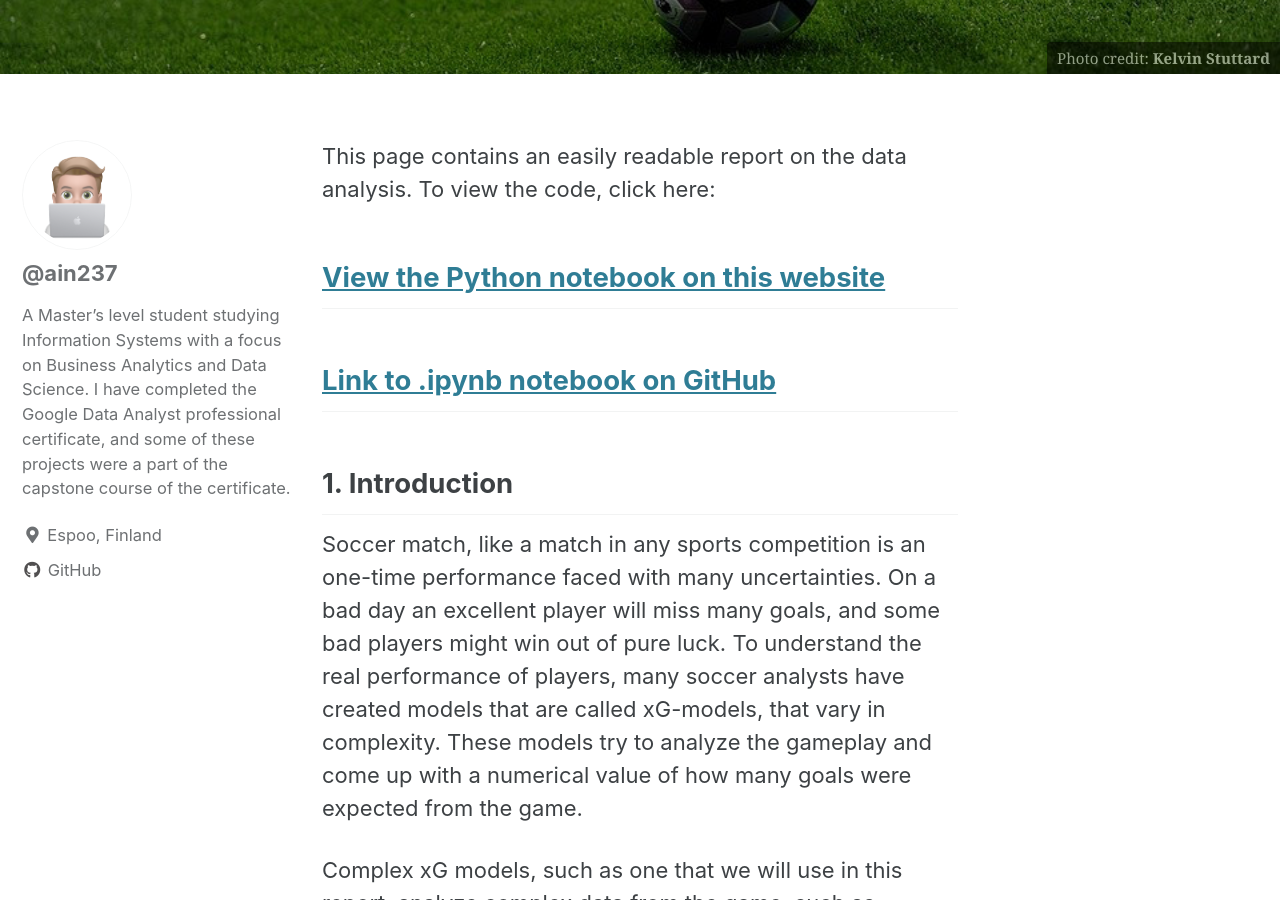
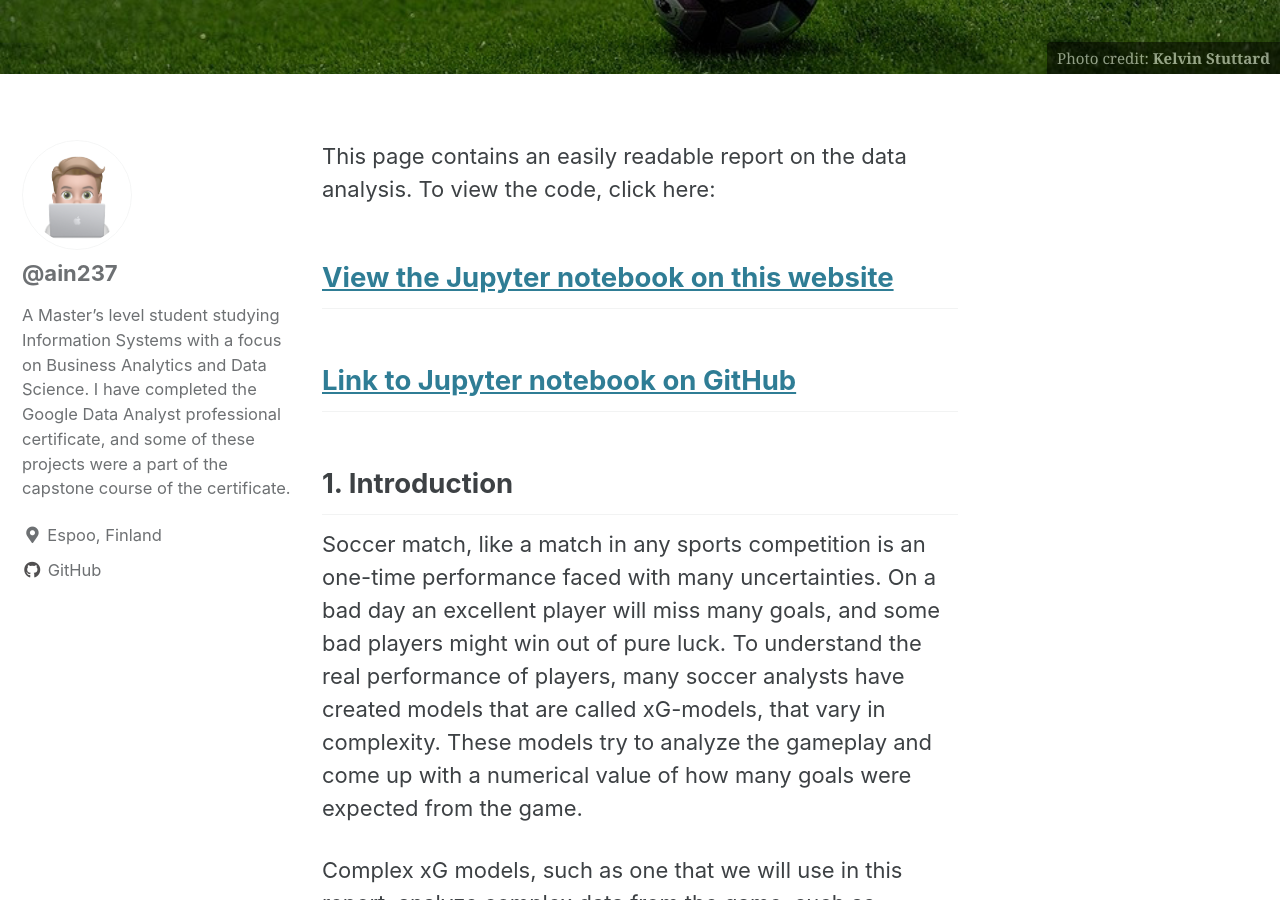
Before and after one commit to ain237/Portfolio, a Jekyll site: the page built from _posts/2021-08-01-xg-post.md, in a window 1280 px wide and 900 px high, scrolled down 336 px. Built offline with Jekyll 4.4.1, drawn with Linux system fonts in a browser that asks for light colours; cached includes are drawn as plain includes.

Commit message:
Update 2021-08-01-xg-post.md

```diff
--- a/_posts/2021-08-01-xg-post.md
+++ b/_posts/2021-08-01-xg-post.md
@@ -8,8 +8,8 @@ header:
 ---
 
 This page contains an easily readable report on the data analysis. To view the code, click here:
-## [View the Python notebook on this website](https://ain237.github.io/portfolio-website/xG_model_notebook/ " ")
-## [Link to .ipynb notebook on GitHub](https://github.com/ain237/data-science-projects/blob/main/sports-analysis-xG-model/xG_model_notebook.ipynb " ")
+## [View the Jupyter notebook on this website](https://ain237.github.io/portfolio-website/xG_model_notebook/ " ")
+## [Link to Jupyter notebook on GitHub](https://github.com/ain237/data-science-projects/blob/main/sports-analysis-xG-model/xG_model_notebook.ipynb " ")
 
 
 ## 1. Introduction
```
